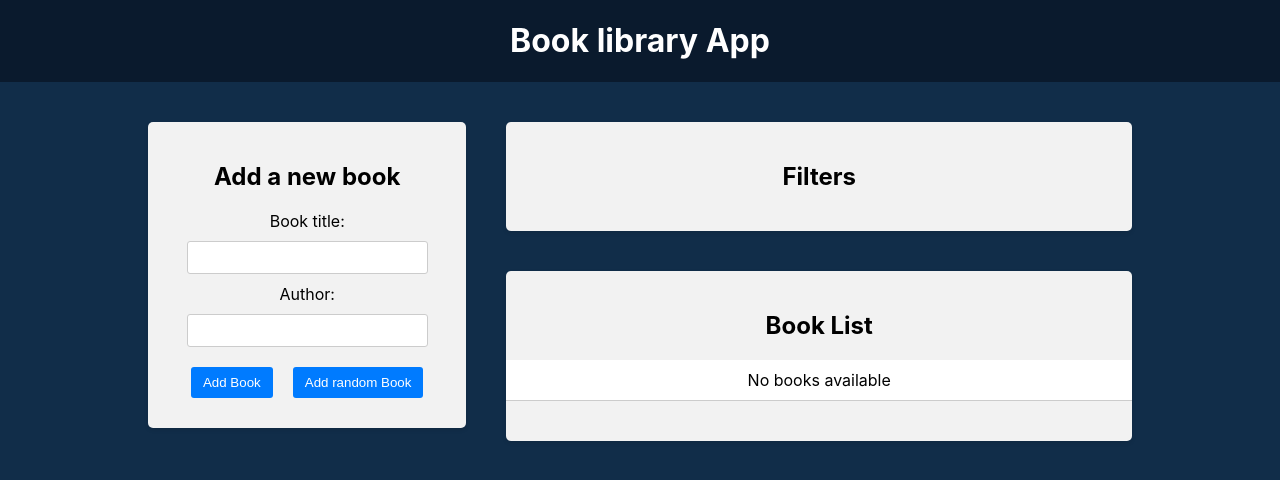
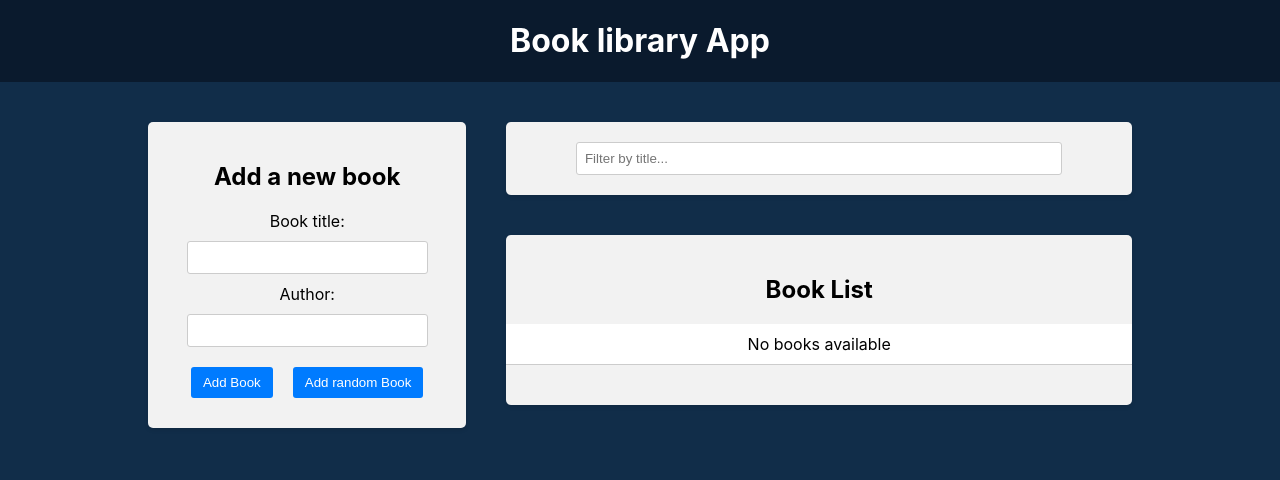
Before and after one commit to Waldemar-00/react-again, a React (Create React App) app in the folder 30-react-redux/frontend/: page / in a window 1280 px wide. Shown: the top 480 px of the page. Built offline with nearby package versions, Linux system fonts and the light colour scheme.

Commit message:
Used createSlice.

```diff
--- a/30-react-redux/frontend/src/components/BookForm/BookForm.jsx
+++ b/30-react-redux/frontend/src/components/BookForm/BookForm.jsx
@@ -1,9 +1,9 @@
 import React from 'react'
-import './BookForm.css'
 import { useDispatch } from 'react-redux'
 import * as aC from '../../redux/books/actionCreators'
 import randomBooks from '../../data/books.json'
 import createBookWithId from '../../utils/createBookWithId'
+import './BookForm.css'
 
 const BookForm = () => {
   const [title, setTitle] = React.useState('')
--- a/30-react-redux/frontend/src/components/BookList/BookList.jsx
+++ b/30-react-redux/frontend/src/components/BookList/BookList.jsx
@@ -3,6 +3,7 @@ import { BsBookmarkStar, BsBookmarkStarFill } from 'react-icons/bs'
 import { shallowEqual, useSelector, useDispatch } from 'react-redux'
 import * as aC from '../../redux/books/actionCreators'
 import './BookList.css'
+
 const BookList = () => {
   const books = useSelector((state) => state.books, shallowEqual)
   const dispatch = useDispatch()
--- a/30-react-redux/frontend/src/components/Filter/Filter.jsx
+++ b/30-react-redux/frontend/src/components/Filter/Filter.jsx
@@ -1,9 +1,11 @@
 import React from 'react'
-
+import './Filter.css'
 const Filter = () => {
   return (
     <div className='app-block filter'>
-      <h2>Filters</h2>
+      <div className='filter-group'>
+        <input type='text' placeholder='Filter by title...' />
+      </div>
     </div>
   )
 }
--- /dev/null
+++ b/30-react-redux/frontend/src/redux/slices/filterSlice.js
@@ -0,0 +1,12 @@
+import { createSlice } from '@reduxjs/toolkit'
+
+const filterSlice = createSlice({
+  name: 'filter',
+  initialState: {
+    title: '',
+  },
+  reducers: {
+    setTitleFilter: (state, action) => ({ ...state, title: action.payload }),
+  },
+})
+export default filterSlice
--- a/30-react-redux/frontend/src/redux/store.js
+++ b/30-react-redux/frontend/src/redux/store.js
@@ -1,9 +1,11 @@
 import { configureStore } from '@reduxjs/toolkit'
-import books from './books/reducer'
+import bookReducer from './books/reducer'
+import filterSlice from './slices/filterSlice'
 
 const store = configureStore({
   reducer: {
-    books,
+    books: bookReducer,
+    filter: filterSlice.reducer,
   },
 })
 export default store
```
